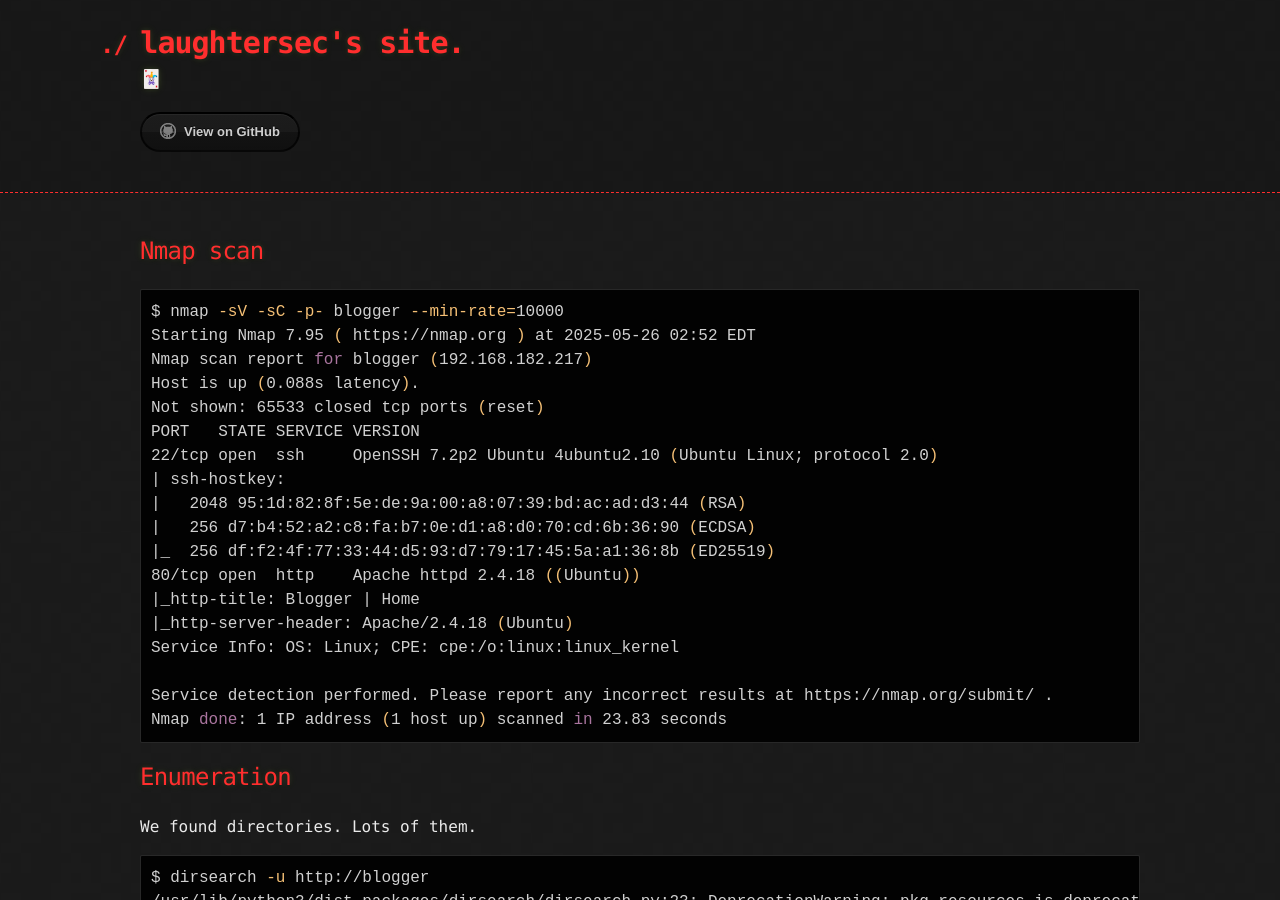
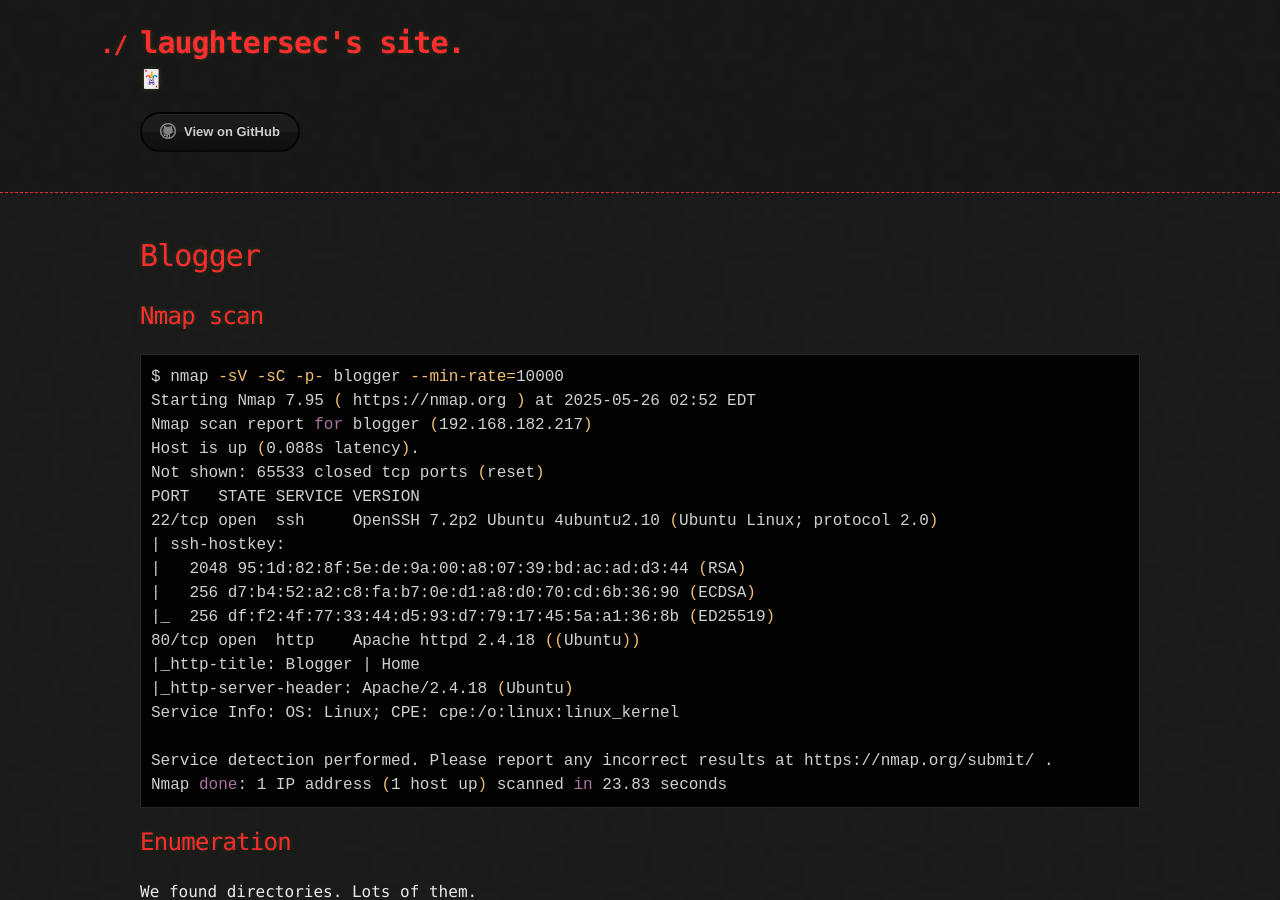
Before and after one commit to laughtersec/laughtersec.github.io, a Jekyll site: the page built from pages/blogger.md, in a window 1280 px wide and 900 px high. Built offline with Jekyll 4.4.1, drawn with Linux system fonts in a browser that asks for light colours; our own code applies the rules of GitHub Pages for plain Markdown files.

Commit message:
Update blogger.md

````diff
--- a/pages/blogger.md
+++ b/pages/blogger.md
@@ -3,6 +3,9 @@ tags:
   - linux
   - hard
 ---
+
+# Blogger
+
 ## Nmap scan
 
 ```shell
````
